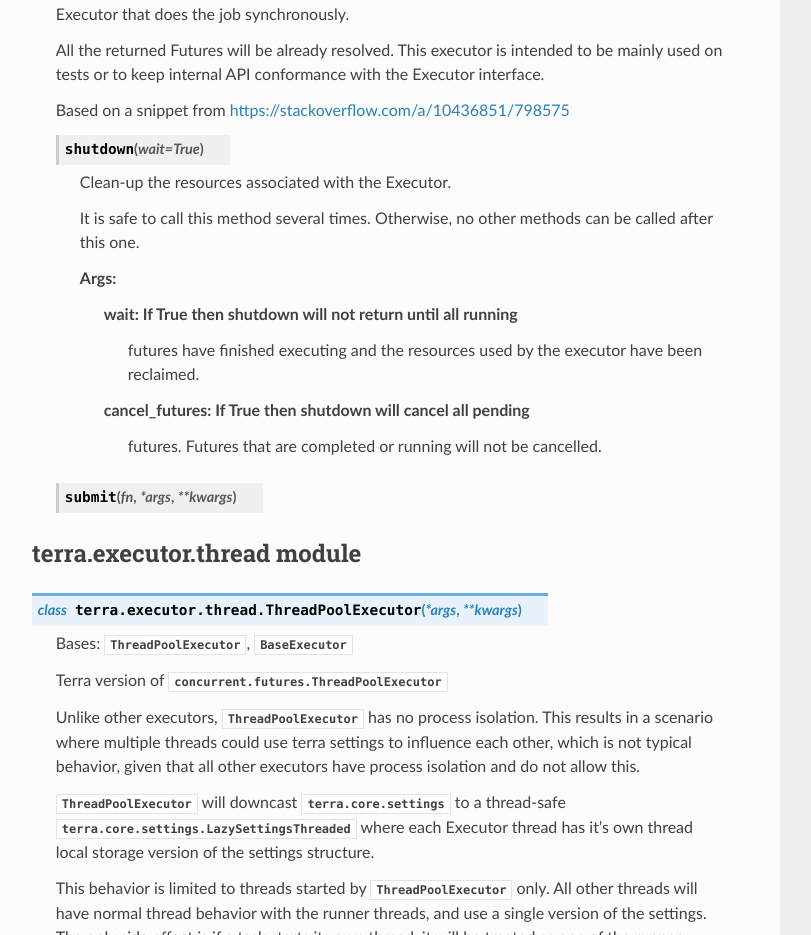
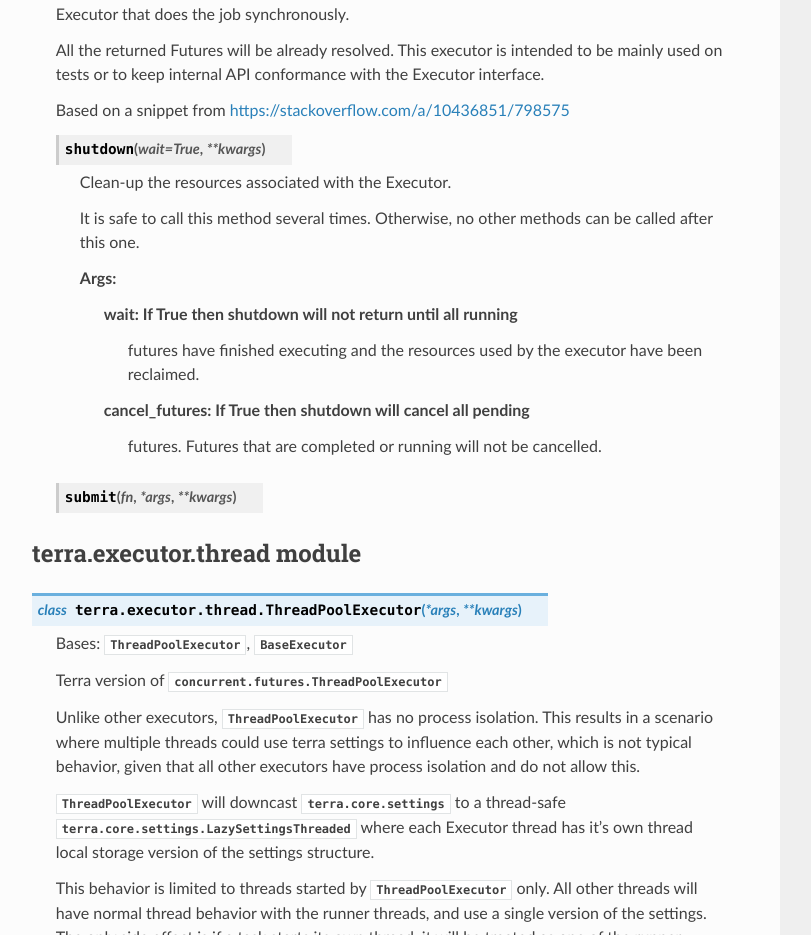
Before and after one commit to VisionSystemsInc/terra, a plain HTML site: page python/terra.executor.html in a window 1280 px wide. Shown: the part 6506-7441 px from the top of the page, without its empty margins (320-1131 px from the left). Drawn offline with Linux system fonts and the light colour scheme.

Commit message:
Autobuild documentation [ci skip]

```diff
--- a/python/terra.executor.html
+++ b/python/terra.executor.html
@@ -505,7 +505,7 @@ Executor interface.</p>
 <p>Based on a snippet from <a class="reference external" href="https://stackoverflow.com/a/10436851/798575">https://stackoverflow.com/a/10436851/798575</a></p>
 <dl class="py method">
 <dt class="sig sig-object py" id="terra.executor.sync.SyncExecutor.shutdown">
-<span class="sig-name descname"><span class="pre">shutdown</span></span><span class="sig-paren">(</span><em class="sig-param"><span class="n"><span class="pre">wait</span></span><span class="o"><span class="pre">=</span></span><span class="default_value"><span class="pre">True</span></span></em><span class="sig-paren">)</span><a class="headerlink" href="#terra.executor.sync.SyncExecutor.shutdown" title="Permalink to this definition"></a></dt>
+<span class="sig-name descname"><span class="pre">shutdown</span></span><span class="sig-paren">(</span><em class="sig-param"><span class="n"><span class="pre">wait</span></span><span class="o"><span class="pre">=</span></span><span class="default_value"><span class="pre">True</span></span></em>, <em class="sig-param"><span class="o"><span class="pre">**</span></span><span class="n"><span class="pre">kwargs</span></span></em><span class="sig-paren">)</span><a class="headerlink" href="#terra.executor.sync.SyncExecutor.shutdown" title="Permalink to this definition"></a></dt>
 <dd><p>Clean-up the resources associated with the Executor.</p>
 <p>It is safe to call this method several times. Otherwise, no other
 methods can be called after this one.</p>
```
